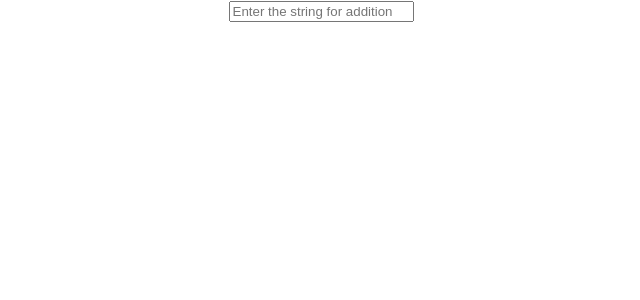
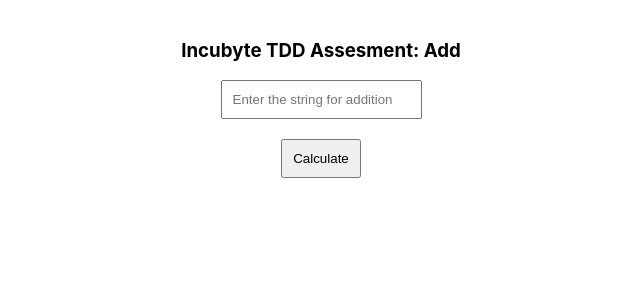
Before and after one commit to chaitanya226688/incubyte, a React (Create React App) app: page / in a window 1280 px wide. Shown: the top 300 px of the page, without its empty margins (319-959 px from the left). Built offline with nearby package versions, Linux system fonts and the light colour scheme.

Commit message:
Add Test Case 1

```diff
--- /dev/null
+++ b/src/Add.js
@@ -0,0 +1,5 @@
+const Add = () => {
+    return 0;
+}
+
+export default Add
--- a/src/App.js
+++ b/src/App.js
@@ -1,10 +1,26 @@
 import logo from './logo.svg';
 import './App.css';
+import { useState } from 'react';
 
 function App() {
+  const [sumData, setSumData] = useState(0)
+  const [textData, setTextData] = useState('')
+
+  const setAddData = () => {
+    setSumData(0)
+  }
+
+  const onChangeText = (e) => {
+    setTextData(e.target.value)
+  }
+
   return (
     <div className="App">
-      <input type='text' placeholder='Enter the string for addition' />
+      <div style={{ padding: 20, display: 'flex', alignItems: 'center', flexDirection: 'column' }} >
+        <h3>Incubyte TDD Assesment: Add</h3>
+        <input type='text' value={textData} onChange={onChangeText} placeholder='Enter the string for addition' style={{ padding: 10 }} />
+        <button onClick={setAddData} style={{ display: 'block', padding: 10, marginTop: 20 }} >Calculate</button>
+      </div>
     </div>
   );
 }
```
Also changed, not shown: 2 other files (tests, documents, lock files or other folders).
